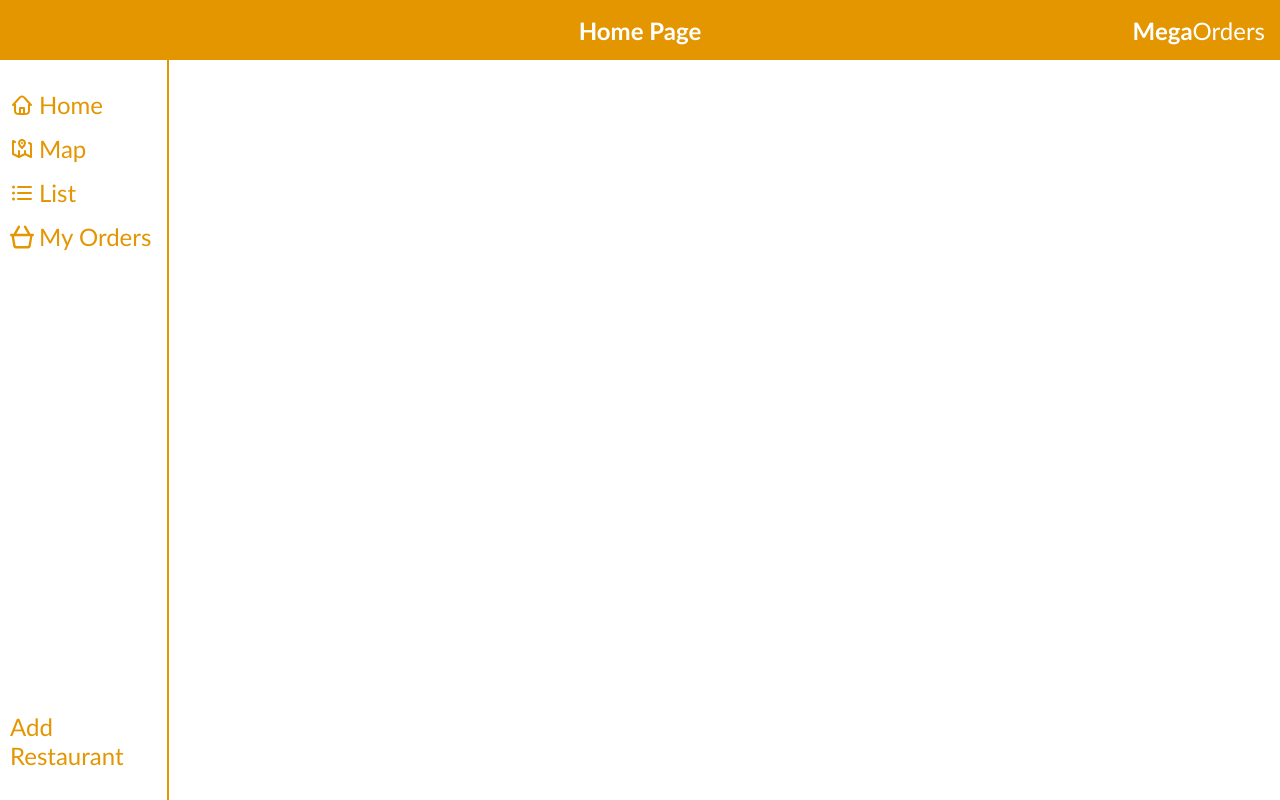
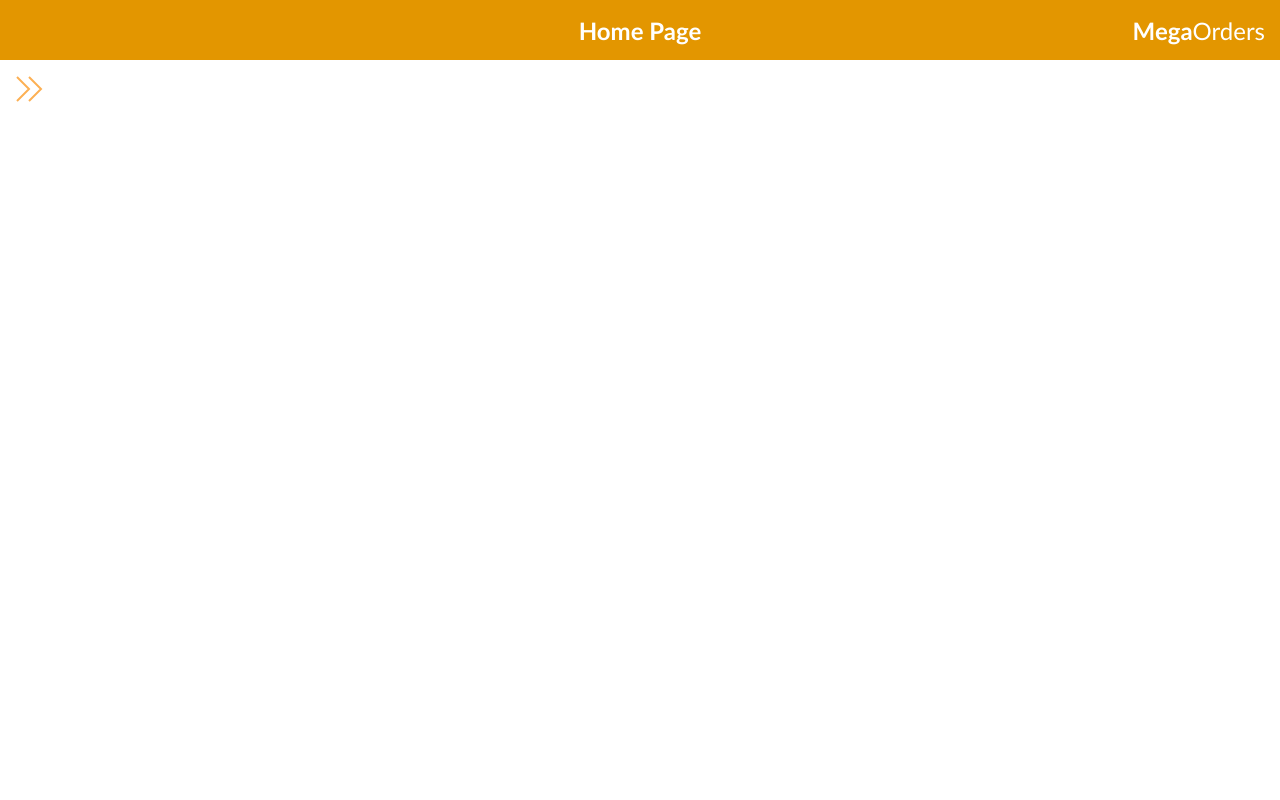
Before and after one commit to baldir0/restaurant-fe, a React (Vite) app: page / in a window 1280 px wide. Built offline with nearby package versions, Linux system fonts and the light colour scheme.

Commit message:
Style adjustment, add chakra ui to project for better visual expression

```diff
--- a/package.json
+++ b/package.json
@@ -10,6 +10,10 @@
     "preview": "vite preview"
   },
   "dependencies": {
+    "@chakra-ui/react": "^2.8.1",
+    "@emotion/react": "^11.11.1",
+    "@emotion/styled": "^11.11.0",
+    "framer-motion": "^10.16.4",
     "react": "^18.2.0",
     "react-dom": "^18.2.0",
     "react-router-dom": "^6.18.0"
--- /dev/null
+++ b/src/components/Common/Buttons/Buttons.css
@@ -0,0 +1,19 @@
+.button {
+  cursor: pointer;
+  padding: 5px;
+  transition: .2s;
+}
+
+.button:hover {
+  padding-left: 10px;
+  transition: .2s;
+}
+
+.button__icon {
+  height: 3rem;
+}
+
+.button--clear {
+  border: none;
+  background: none;
+}
--- /dev/null
+++ b/src/components/Common/Buttons/NoFrameImageButton.tsx
@@ -0,0 +1,19 @@
+import "./Buttons.css";
+
+interface Props {
+  src: string;
+  className?: string;
+  onClick?: () => void;
+}
+
+export const NoFrameImageButton = (props: Props) => {
+  return (
+    <button
+      className={"button button--clear " + props.className}
+      type="button"
+      onClick={props.onClick}
+    >
+      <img src={props.src} alt="button" className="button__icon" />
+    </button>
+  );
+};
--- a/src/components/MenuBar/MenuBar.css
+++ b/src/components/MenuBar/MenuBar.css
@@ -3,61 +3,32 @@
   height: 100%;
   display: flex;
   flex-direction: column;
-  font-size: 1.5rem;
-  background-color: #ffffff;
+  font-size: 1.5em;
   justify-content: space-between;
-
   border-right: 2px solid #e39600;
+  transition: .2s;
+  position: relative;
 }
 
-.menu--top,
-.menu--bottom {
-  display: flex;
-  flex-direction: column;
-  padding: 30px 10px;
-  gap: 15px;
-  text-decoration: none;
-  color: #fff;
+.menu--hidden {
+  width: 0px;
+  transition: .2s;
+  visibility: hidden;
 }
 
-.menu--top > a,
-.menu--bottom > a {
-  color: #e39600;
-  text-decoration: none;
-  display: flex;
-  align-items: center;
-  flex-direction: row;
-  gap: 5px;
-  transition: 0.2s;
+.button--menu_switch {
+  position: absolute;
+  top: 0px;
+  left: calc(100%);
+  filter: invert(78%) sepia(54%) saturate(580%) hue-rotate(336deg)
+  brightness(102%) contrast(98%);
+  visibility: visible;
 }
 
-.menu--top img,
-.menu--bottom img {
-  height: 1.5rem;
-  filter: invert(56%) sepia(80%) saturate(1805%) hue-rotate(9deg)
-    brightness(99%) contrast(101%);
+.button--show_menu {
+  rotate: 180deg;
 }
 
-.menu--top > a:hover,
-.menu--bottom > a:hover {
-  color: #fdc452;
-  padding-left: 5px;
-  transition: 0.2s;
+.button--hide_menu {
+  rotate: 0deg;
 }
-
-.menu--top img:hover,
-.menu--bottom img:hover {
-  filter: invert(84%) sepia(71%) saturate(700%) hue-rotate(316deg)
-    brightness(101%) contrast(98%);
-}
-
-.menu .active {
-  color: #fdc452;
-  padding-left: 5px;
-  transition: 0.2s;
-}
-
-.menu .active img {
-  filter: invert(84%) sepia(71%) saturate(700%) hue-rotate(316deg)
-  brightness(101%) contrast(98%);
-}
--- a/src/components/MenuBar/MenuBar.tsx
+++ b/src/components/MenuBar/MenuBar.tsx
@@ -2,12 +2,28 @@ import { MenuBarTop } from "../MenuBarTop/MenuBarTop";
 import { MenuBarBottom } from "../MenuBarBottom/MenuBarBottom";
 
 import "./MenuBar.css";
+import { NoFrameImageButton } from "../Common/Buttons/NoFrameImageButton";
+import { useState } from "react";
 
 export const MenuBar = () => {
+  const [visiblity, setVisibility] = useState<boolean>(false);
+
+  const handleMenuSwitch = () => {
+    setVisibility(!visiblity);
+  };
+
   return (
-    <div className="menu">
+    <div className={"menu " + (visiblity ? "" : "menu--hidden")}>
       <MenuBarTop />
       <MenuBarBottom />
+      <NoFrameImageButton
+        src="/icons/expand-right-double.svg"
+        className={
+          (visiblity ? "button--show_menu" : "button--hide_menu") +
+          " button--menu_switch"
+        }
+        onClick={handleMenuSwitch}
+      />
     </div>
   );
 };
--- /dev/null
+++ b/src/components/MenuBarBottom/MenuBarBottom.css
@@ -0,0 +1,8 @@
+.menu__bottom {
+  display: flex;
+  flex-direction: column;
+  padding: 30px 10px;
+  gap: 15px;
+  text-decoration: none;
+  color: #e39600;
+}
--- a/src/components/MenuBarBottom/MenuBarBottom.tsx
+++ b/src/components/MenuBarBottom/MenuBarBottom.tsx
@@ -1,9 +1,11 @@
 import { MenuBarElement } from "../MenuBarElement/MenuBarElement";
+
+import "./MenuBarBottom.css";
 
 export const MenuBarBottom = () => {
   return (
-    <div className="menu--bottom">
-      <MenuBarElement path="/addRestaurant/form" text="Add Restaurant"/>
+    <div className="menu__bottom">
+      <MenuBarElement path="/addRestaurant/form" text="Add Restaurant" />
     </div>
   );
 };
--- /dev/null
+++ b/src/components/MenuBarElement/MenuBarElement.css
@@ -0,0 +1,37 @@
+.menu__icon {
+  height: 2rem;
+  filter: invert(56%) sepia(80%) saturate(1805%) hue-rotate(9deg)
+    brightness(99%) contrast(101%);
+}
+
+.menu__item:hover .menu__icon {
+  filter: invert(78%) sepia(54%) saturate(580%) hue-rotate(336deg)
+    brightness(102%) contrast(98%);
+}
+
+.menu__item {
+  color: #e39600;
+  text-decoration: none;
+  display: flex;
+  align-items: center;
+  flex-direction: row;
+  gap: 5px;
+  transition: 0.2s;
+}
+
+.menu__item:hover {
+  color: #fdc452;
+  padding-left: 5px;
+  transition: 0.2s;
+}
+
+.menu__item.active {
+  color: #fdc452;
+  padding-left: 5px;
+  transition: 0.2s;
+}
+
+.menu__item.active .menu__icon {
+  filter: invert(84%) sepia(71%) saturate(700%) hue-rotate(316deg)
+    brightness(101%) contrast(98%);
+}
--- a/src/components/MenuBarElement/MenuBarElement.tsx
+++ b/src/components/MenuBarElement/MenuBarElement.tsx
@@ -1,4 +1,6 @@
 import { NavLink } from "react-router-dom";
+
+import './MenuBarElement.css';
 
 interface Props {
   path: string;
@@ -8,8 +10,8 @@ interface Props {
 
 export const MenuBarElement = (props: Props) => {
   return (
-    <NavLink to={props.path}>
-      {props.iconSrc && <img src={props.iconSrc} alt="Menu Icon" />}
+    <NavLink to={props.path} className={"menu__item"}>
+      {props.iconSrc && <img src={props.iconSrc} alt="Menu Icon" className="menu__icon"/>}
       {props.text}
     </NavLink>
   );
--- /dev/null
+++ b/src/components/MenuBarTop/MenuBarTop.css
@@ -0,0 +1,8 @@
+.menu__top {
+  display: flex;
+  flex-direction: column;
+  padding: 30px 10px;
+  gap: 15px;
+  text-decoration: none;
+  color: #e39600;
+}
--- a/src/components/MenuBarTop/MenuBarTop.tsx
+++ b/src/components/MenuBarTop/MenuBarTop.tsx
@@ -1,8 +1,10 @@
 import { MenuBarElement } from "../MenuBarElement/MenuBarElement";
+
+import './MenuBarTop.css';
 
 export const MenuBarTop = () => {
   return (
-    <div className="menu--top">
+    <div className="menu__top">
       <MenuBarElement path="/home" iconSrc="/icons/home.icon.svg" text="Home" />
       <MenuBarElement path="/map" iconSrc="/icons/map.icon.svg" text="Map" />
       <MenuBarElement path="/list" iconSrc="/icons/list.icon.svg" text="List" />
```
Also changed, not shown: public/icons/expand-right-double.svg (added), 1 other file (tests, documents, lock files or other folders).
